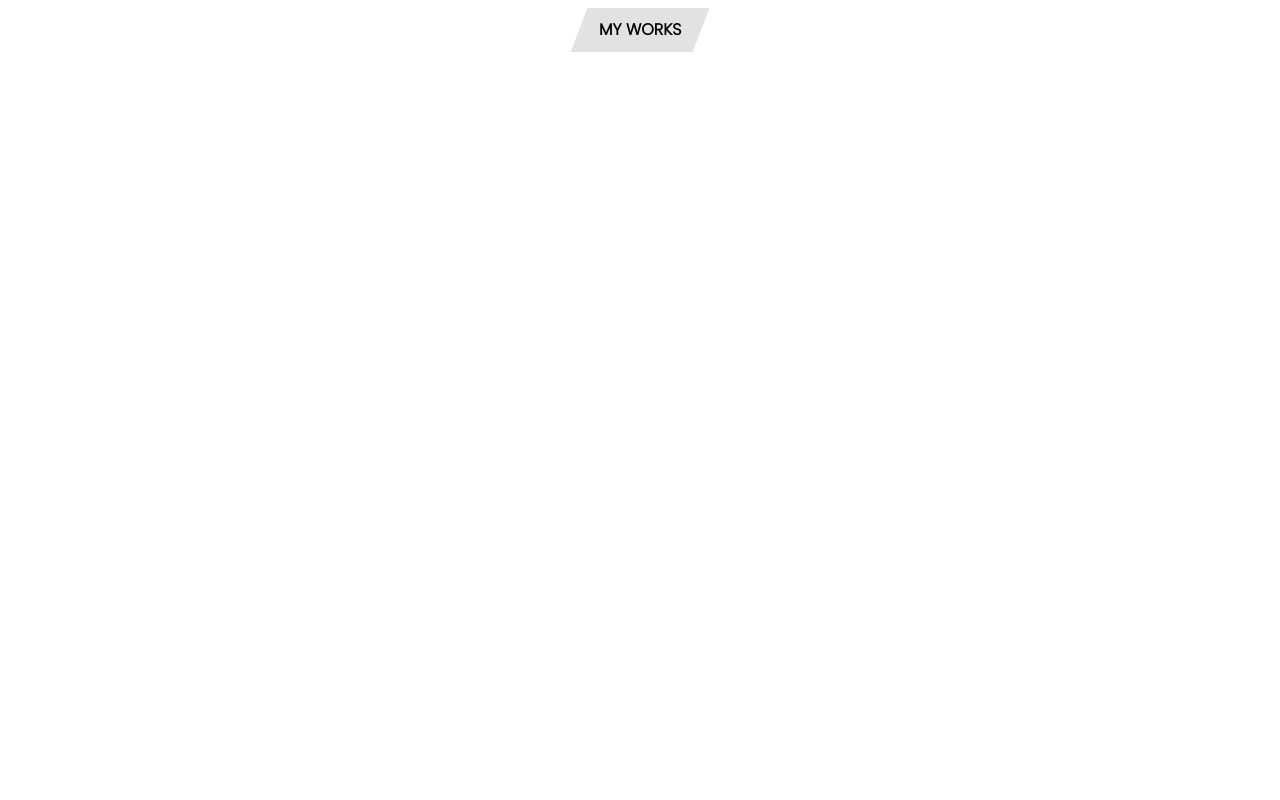
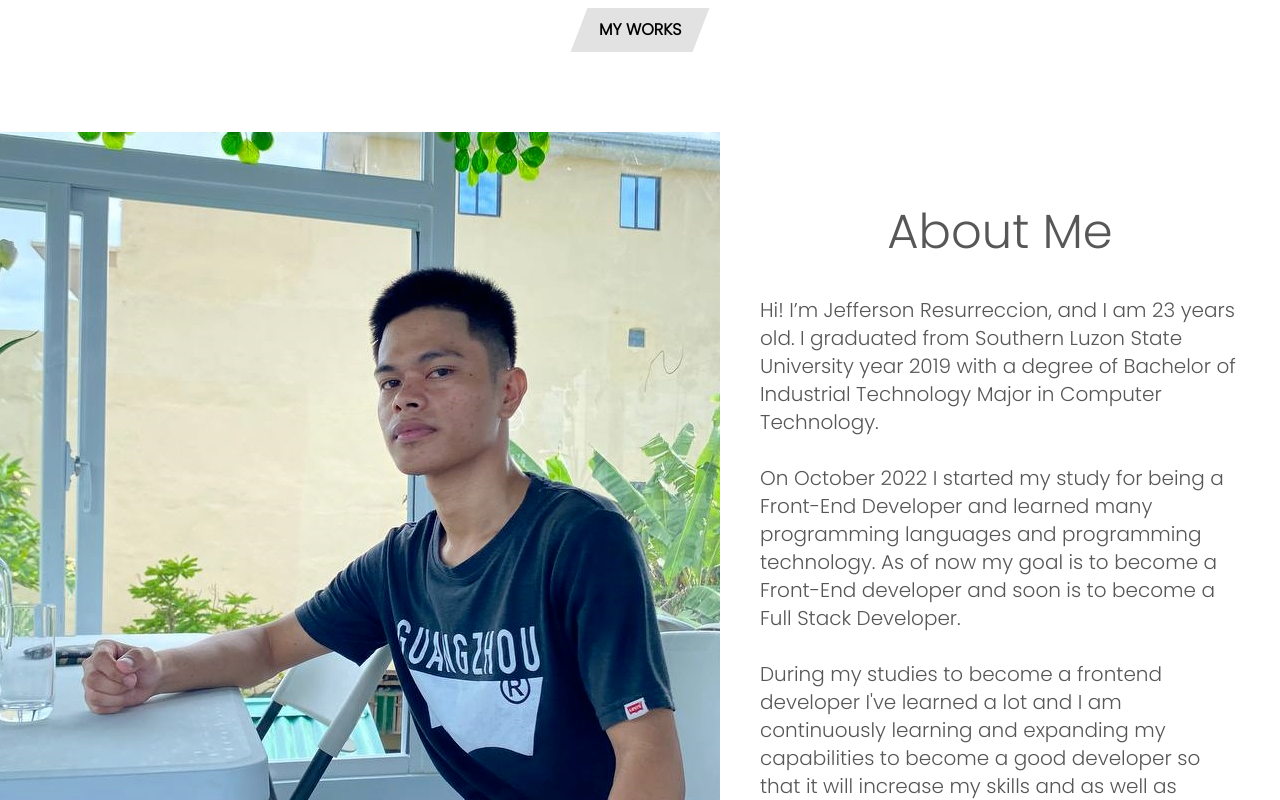
Before and after one commit to Rej327/Portfolio-V2, a React (Vite) app: page / in a window 1280 px wide. Shown: the part 1140-1940 px from the top of the page. Before the commit the page ends 1212 px from the top, so only its background shows below. Built offline with nearby package versions, Linux system fonts and the light colour scheme; a web font is replaced by a local one.

Commit message:
About Me

```diff
--- a/src/App.jsx
+++ b/src/App.jsx
@@ -1,4 +1,5 @@
 import "./App.css";
+import About from "./components/About";
 import CoverLetter from "./components/CoverLetter";
 import Hero from "./components/Hero";
 
@@ -7,6 +8,7 @@ function App() {
     <div>
       <Hero />
       <CoverLetter />
+      <About />
     </div>
   );
 }
--- /dev/null
+++ b/src/components/About.jsx
@@ -0,0 +1,37 @@
+import profile from "../assets/profile.png";
+
+export default function About() {
+  return (
+    <div className="w-full my-20">
+      <div className="lg:flex">
+        <img src={profile} />
+        <div className="mt-5 w-full">
+          <p className="text-5xl text-center mt-14 mb-5">About Me</p>
+          <p className="px-10 py-5 text-xl">
+            Hi! I’m Jefferson Resurreccion, and I am 23 years old. I graduated
+            from Southern Luzon State University year 2019 with a degree of
+            Bachelor of Industrial Technology Major in Computer Technology.
+            <br />
+            <br />
+            On October 2022 I started my study for being a Front-End Developer
+            and learned many programming languages and programming technology.
+            As of now my goal is to become a Front-End developer and soon is to
+            become a Full Stack Developer.
+            <br />
+            <br />
+            During my studies to become a frontend developer I've learned a lot
+            and I am continuously learning and expanding my capabilities to
+            become a good developer so that it will increase my skills and as
+            well as become a productive employee of the company that I will be
+            working with.
+            <br />
+            <br />I see myself as an enthusiastic, self-motivated, reliable,
+            responsible and hard-working person. I am fond in Front End
+            developing, and I love to create beautiful and performant websites
+            with enjoyable user experiences.
+          </p>
+        </div>
+      </div>
+    </div>
+  );
+}
```
